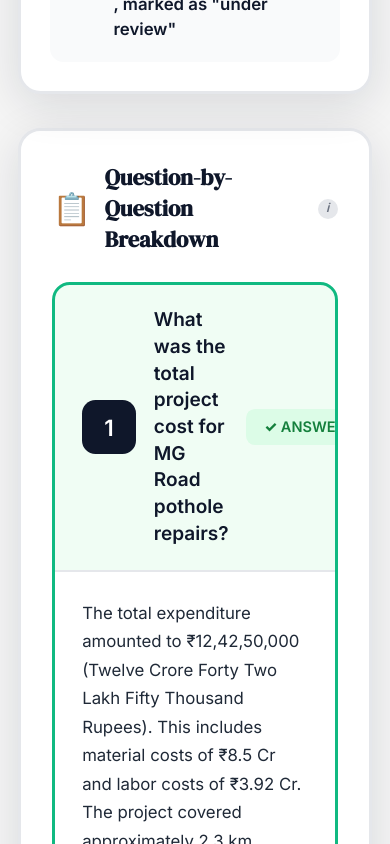
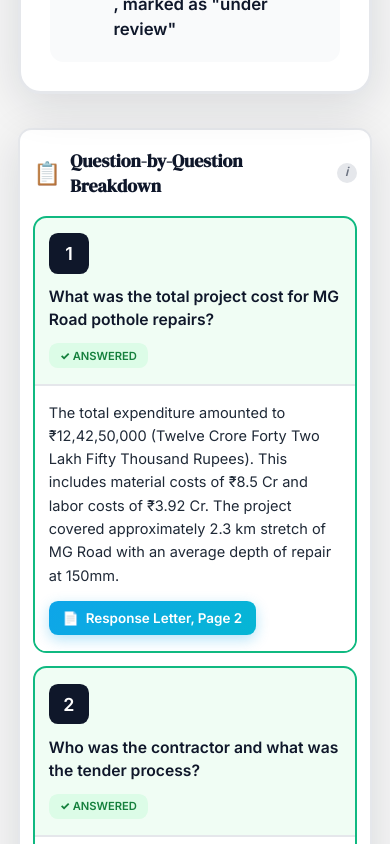
Before and after one commit to Yugantar-NGO/youRTI-UI, a Next.js app: page /rti/rti-001 in a window 390 px wide. Shown: the part 3300-4144 px from the top of the page. Built offline with nearby package versions, Linux system fonts and the light colour scheme.

Commit message:
style(rti-detail): improve QA section mobile layout with stacked design

```diff
--- a/src/components/features/rti-detail/molecules/QASection.module.css
+++ b/src/components/features/rti-detail/molecules/QASection.module.css
@@ -196,3 +196,163 @@
   font-weight: 600;
   font-style: normal;
 }
+
+/* Mobile responsive styles */
+@media (max-width: 768px) {
+  .section {
+    padding: 20px 16px;
+    border-radius: 16px;
+    margin-bottom: 24px;
+    border-width: 2px;
+  }
+
+  .header {
+    gap: 10px;
+    margin-bottom: 20px;
+  }
+
+  .icon {
+    font-size: 24px;
+  }
+
+  .title {
+    font-size: 18px;
+  }
+
+  .qaList {
+    gap: 16px;
+  }
+
+  .qaItem {
+    border-radius: 12px;
+    border-width: 2px;
+  }
+
+  .questionHeader {
+    padding: 16px;
+    flex-direction: column;
+    align-items: flex-start;
+    gap: 12px;
+  }
+
+  .questionLeft {
+    flex-direction: column;
+    align-items: flex-start;
+    gap: 12px;
+    width: 100%;
+  }
+
+  .number {
+    width: 40px;
+    height: 40px;
+    font-size: 18px;
+    border-radius: 10px;
+  }
+
+  .questionText {
+    font-size: 15px;
+    line-height: 1.5;
+    width: 100%;
+  }
+
+  .statusBadge {
+    padding: 6px 12px;
+    font-size: 11px;
+    align-self: flex-start;
+  }
+
+  .answerContent {
+    padding: 16px;
+  }
+
+  .answerText {
+    font-size: 14px;
+    line-height: 1.6;
+    margin-bottom: 14px;
+  }
+
+  .deniedReason {
+    font-size: 14px;
+    line-height: 1.6;
+  }
+
+  .sourceLink {
+    padding: 8px 14px;
+    font-size: 13px;
+  }
+
+  .pendingContent {
+    padding: 16px;
+    font-size: 14px;
+  }
+}
+
+@media (max-width: 480px) {
+  .section {
+    padding: 16px 12px;
+    border-radius: 12px;
+    margin-bottom: 20px;
+  }
+
+  .header {
+    gap: 8px;
+    margin-bottom: 16px;
+  }
+
+  .icon {
+    font-size: 20px;
+  }
+
+  .title {
+    font-size: 16px;
+  }
+
+  .qaList {
+    gap: 12px;
+  }
+
+  .questionHeader {
+    padding: 14px 12px;
+    gap: 10px;
+  }
+
+  .questionLeft {
+    gap: 10px;
+  }
+
+  .number {
+    width: 36px;
+    height: 36px;
+    font-size: 16px;
+    border-radius: 8px;
+  }
+
+  .questionText {
+    font-size: 14px;
+  }
+
+  .statusBadge {
+    padding: 5px 10px;
+    font-size: 10px;
+  }
+
+  .answerContent {
+    padding: 14px 12px;
+  }
+
+  .answerText {
+    font-size: 13px;
+    margin-bottom: 12px;
+  }
+
+  .sourceLink {
+    padding: 8px 12px;
+    font-size: 12px;
+    gap: 6px;
+  }
+
+  .pendingContent {
+    padding: 14px 12px;
+    font-size: 13px;
+  }
+}
```
